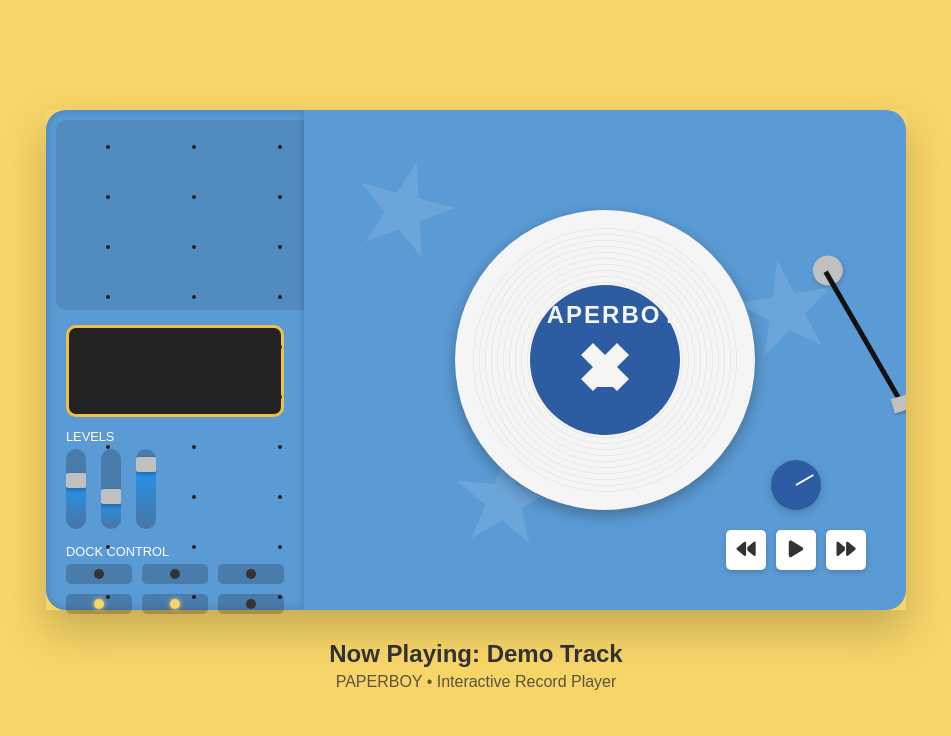
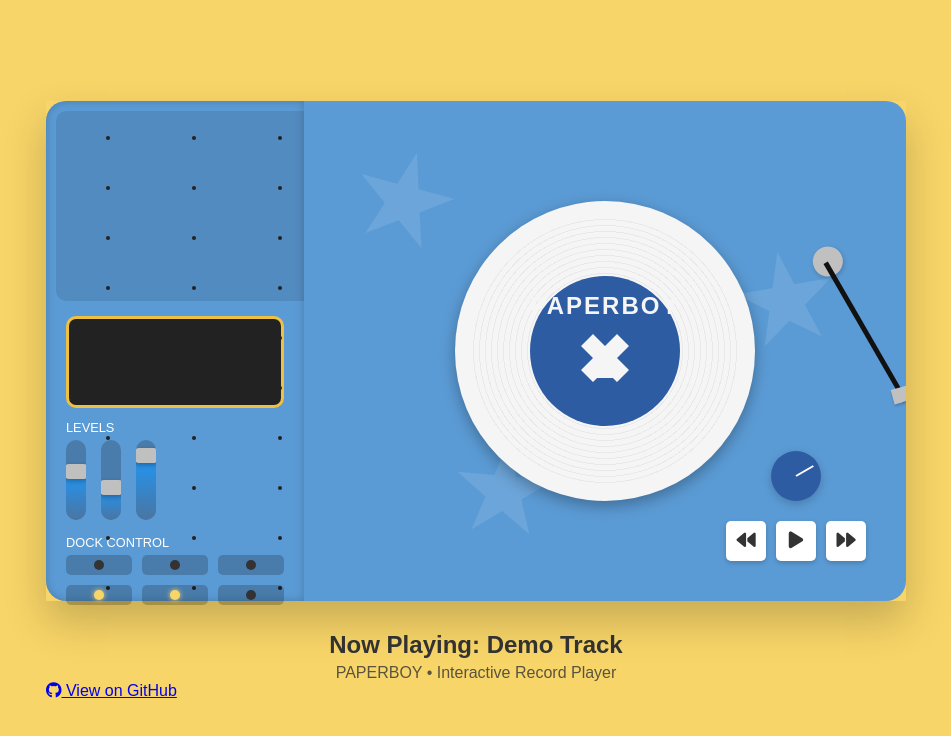
Before and after one commit to megunair/paperboy-record-player, a plain HTML site: page index.html in a window 1280 px wide. Shown: the whole page, without its empty margins (164-1115 px from the left). Drawn offline with Linux system fonts and the light colour scheme.

Commit message:
Update index.html with favicon and GitHub link

```diff
--- a/index.html
+++ b/index.html
@@ -4,8 +4,11 @@
     <meta charset="UTF-8">
     <meta name="viewport" content="width=device-width, initial-scale=1.0">
     <title>PAPERBOY Record Player</title>
+    <link rel="icon" href="favicon.svg" type="image/svg+xml">
     <link rel="stylesheet" href="styles.css">
     <link rel="stylesheet" href="https://cdnjs.cloudflare.com/ajax/libs/font-awesome/6.5.1/css/all.min.css">
+    <meta name="description" content="An interactive web implementation of the PAPERBOY Record Player design">
+    <meta name="author" content="PAPERBOY">
 </head>
 <body>
     <div class="container">
@@ -102,6 +105,13 @@
             <h2>Now Playing: Demo Track</h2>
             <p>PAPERBOY • Interactive Record Player</p>
         </div>
+
+        <!-- GitHub Link -->
+        <div class="github-link">
+            <a href="https://github.com/megunair/paperboy-record-player" target="_blank">
+                <i class="fab fa-github"></i> View on GitHub
+            </a>
+        </div>
     </div>
 
     <script src="script.js"></script>
```
